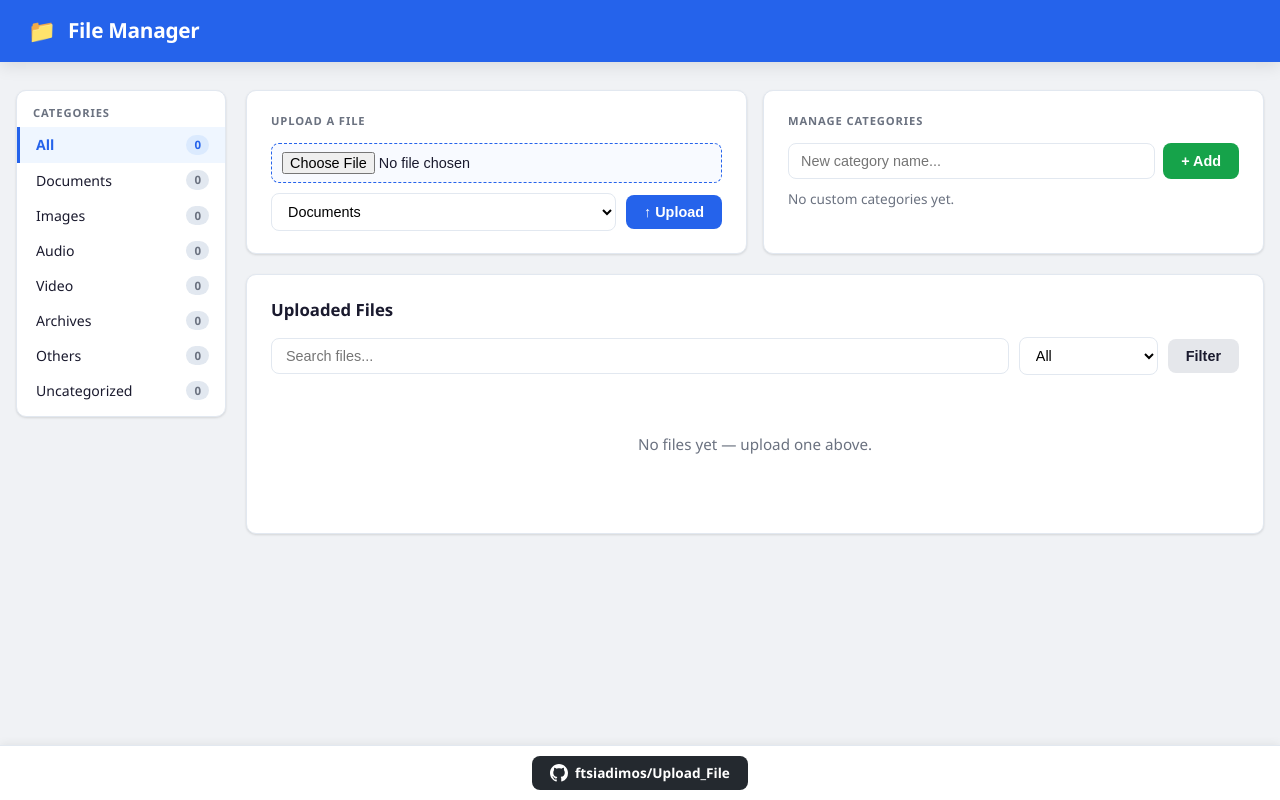
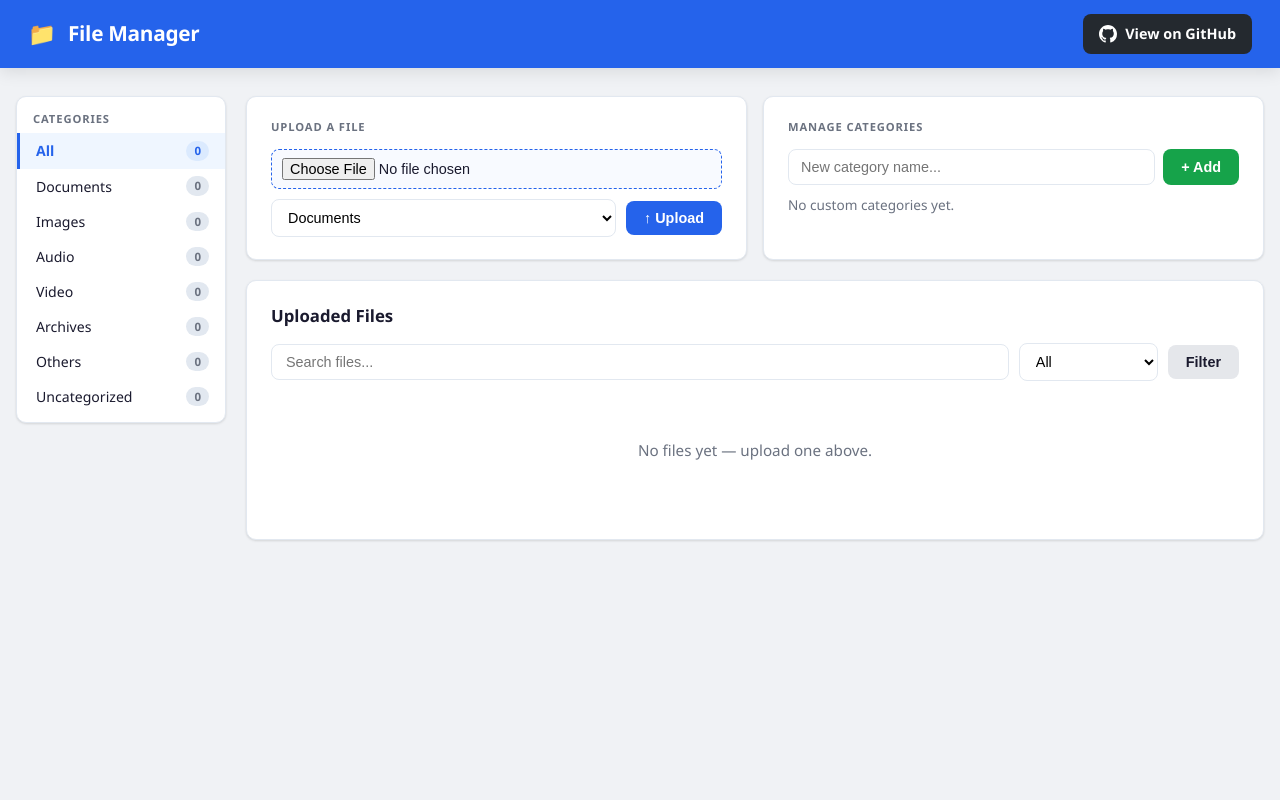
Before and after one commit to ftsiadimos/Upload_File, a Flask app: page / in a window 1280 px wide. Run offline with Flask 3, Linux system fonts and the light colour scheme.

Commit message:
chore: add GitHub link button to topbar and enhance button styles

```diff
--- a/app/static/styles.css
+++ b/app/static/styles.css
@@ -40,6 +40,21 @@ body {
 }
 .topbar h1 { margin: 0; font-size: 1.3rem; font-weight: 700; letter-spacing: -.3px; }
 .topbar-icon { font-size: 1.4rem; }
+.topbar-btn {
+  margin-left: auto;
+  display: inline-flex;
+  align-items: center;
+  gap: 8px;
+  background: #24292f;
+  color: #fff;
+  border-radius: 8px;
+  padding: 9px 16px;
+  text-decoration: none;
+  font-size: .9rem;
+  font-weight: 600;
+  transition: background .15s;
+}
+.topbar-btn:hover { background: #3d444d; }
 
 /* ── Page wrapper ───────────────────────────────────────── */
 .page { max-width: 1280px; margin: 28px auto; padding: 0 16px 48px; }
--- a/app/templates/upload.html
+++ b/app/templates/upload.html
@@ -11,6 +11,10 @@
   <header class="topbar">
     <span class="topbar-icon">&#128193;</span>
     <h1>File Manager</h1>
+    <a class="topbar-btn" href="https://github.com/ftsiadimos/Upload_File" target="_blank" rel="noopener">
+      <svg height="18" viewBox="0 0 16 16" width="18" fill="currentColor" aria-hidden="true"><path d="M8 0C3.58 0 0 3.58 0 8c0 3.54 2.29 6.53 5.47 7.59.4.07.55-.17.55-.38 0-.19-.01-.82-.01-1.49-2.01.37-2.53-.49-2.69-.94-.09-.23-.48-.94-.82-1.13-.28-.15-.68-.52-.01-.53.63-.01 1.08.58 1.23.82.72 1.21 1.87.87 2.33.66.07-.52.28-.87.51-1.07-1.78-.2-3.64-.89-3.64-3.95 0-.87.31-1.59.82-2.15-.08-.2-.36-1.02.08-2.12 0 0 .67-.21 2.2.82.64-.18 1.32-.27 2-.27.68 0 1.36.09 2 .27 1.53-1.04 2.2-.82 2.2-.82.44 1.1.16 1.92.08 2.12.51.56.82 1.27.82 2.15 0 3.07-1.87 3.75-3.65 3.95.29.25.54.73.54 1.48 0 1.07-.01 1.93-.01 2.2 0 .21.15.46.55.38A8.013 8.013 0 0 0 16 8c0-4.42-3.58-8-8-8z"/></svg>
+      View on GitHub
+    </a>
   </header>
 
   <div class="page">
@@ -181,12 +185,5 @@
 
   </div><!-- /.page -->
 
-  <footer class="footer">
-    <a class="footer-btn" href="https://github.com/ftsiadimos/Upload_File" target="_blank" rel="noopener">
-      <svg height="18" viewBox="0 0 16 16" width="18" fill="currentColor" aria-hidden="true"><path d="M8 0C3.58 0 0 3.58 0 8c0 3.54 2.29 6.53 5.47 7.59.4.07.55-.17.55-.38 0-.19-.01-.82-.01-1.49-2.01.37-2.53-.49-2.69-.94-.09-.23-.48-.94-.82-1.13-.28-.15-.68-.52-.01-.53.63-.01 1.08.58 1.23.82.72 1.21 1.87.87 2.33.66.07-.52.28-.87.51-1.07-1.78-.2-3.64-.89-3.64-3.95 0-.87.31-1.59.82-2.15-.08-.2-.36-1.02.08-2.12 0 0 .67-.21 2.2.82.64-.18 1.32-.27 2-.27.68 0 1.36.09 2 .27 1.53-1.04 2.2-.82 2.2-.82.44 1.1.16 1.92.08 2.12.51.56.82 1.27.82 2.15 0 3.07-1.87 3.75-3.65 3.95.29.25.54.73.54 1.48 0 1.07-.01 1.93-.01 2.2 0 .21.15.46.55.38A8.013 8.013 0 0 0 16 8c0-4.42-3.58-8-8-8z"/></svg>
-      ftsiadimos/Upload_File
-    </a>
-  </footer>
-
 </body>
 </html>
```
